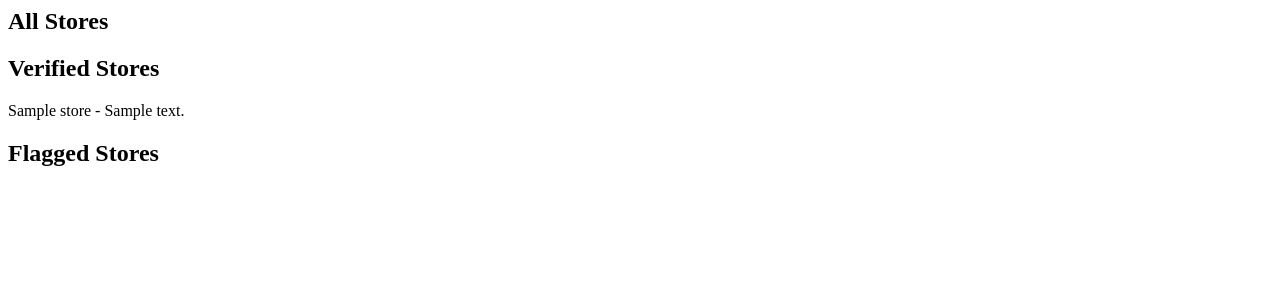
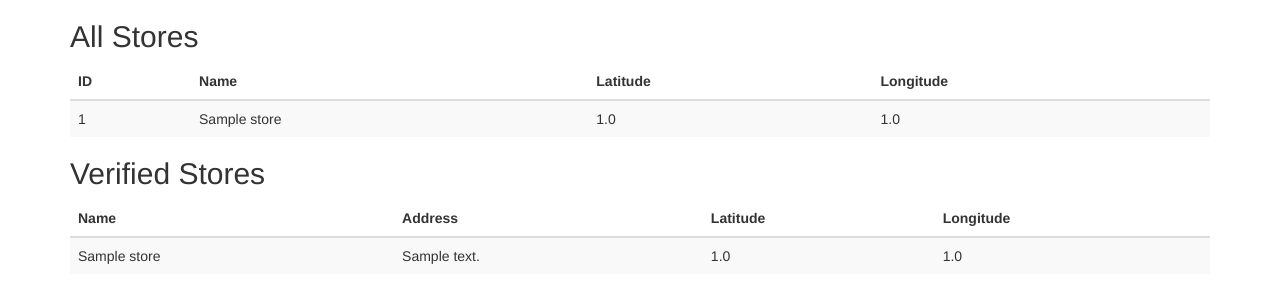
Before and after one commit to ZicsX/location_validator, a Django app: page /result in a window 1280 px wide. Shown: the top 303 px of the page. Run offline with Django 4.2, Linux system fonts and the light colour scheme; tables that the repository leaves empty hold one stand-in row (values such as "Sample post"); some libraries are stand-ins or nearby versions.

Commit message:
updated template

```diff
--- a/stores/scraper.py
+++ b/stores/scraper.py
@@ -28,7 +28,7 @@ def scrape_store_data(url):
         if validated_store:
             # Create a new Store object for each store
             new_store = Store(id=store['id'],
-                              name=validated_store['name'],
+                              name=store['name'],
                               address = validated_store['address'],
                               latitude=validated_store['latitude'],
                               longitude=validated_store['longitude'],
--- a/stores/templates/stores/result.html
+++ b/stores/templates/stores/result.html
@@ -1,17 +1,86 @@
+<!DOCTYPE html>
+<html>
+<head>
+    <title>Store Scraper</title>
+    <!-- Add Bootstrap CSS -->
+    <link href="https://maxcdn.bootstrapcdn.com/bootstrap/3.3.7/css/bootstrap.min.css" rel="stylesheet">
+</head>
+<body>
+    <div class="container">
+        {% if stores %}
         <h2>All Stores</h2>
-<!-- Display all stores -->
-{% for store in all_stores %}
-    <p>{{ store.name }} - {{ store.address }}</p>
+        <table class="table table-striped">
+            <thead>
+                <tr>
+                    <th>ID</th>
+                    <th>Name</th>
+                    <th>Latitude</th>
+                    <th>Longitude</th>
+                </tr>
+            </thead>
+            <tbody>
+                {% for store in stores %}
+                <tr>
+                    <td>{{ store.id }}</td>
+                    <td>{{ store.name }}</td>
+                    <td>{{ store.latitude }}</td>
+                    <td>{{ store.longitude }}</td>
+                </tr>
                 {% endfor %}
+            </tbody>
+        </table>
+        {% endif %}
 
+        {% if verified_stores %}
         <h2>Verified Stores</h2>
-<!-- Display verified stores -->
+        <table class="table table-striped">
+            <thead>
+                <tr>
+                    <th>Name</th>
+                    <th>Address</th>
+                    <th>Latitude</th>
+                    <th>Longitude</th>
+                </tr>
+            </thead>
+            <tbody>
                 {% for store in verified_stores %}
-    <p>{{ store.name }} - {{ store.address }}</p>
+                <tr>
+                    <td>{{ store.name }}</td>
+                    <td>{{ store.address }}</td>
+                    <td>{{ store.latitude }}</td>
+                    <td>{{ store.longitude }}</td>
+                </tr>
                 {% endfor %}
+            </tbody>
+        </table>
+        {% endif %}
 
+        {% if flagged_stores %}
         <h2>Flagged Stores</h2>
-<!-- Display flagged stores -->
+        <table class="table table-striped">
+            <thead>
+                <tr>
+                    <th>ID</th>
+                    <th>Name</th>
+                    <th>Latitude</th>
+                    <th>Longitude</th>
+                </tr>
+            </thead>
+            <tbody>
                 {% for store in flagged_stores %}
-    <p>{{ store.name }} - {{ store.address }}</p>
+                <tr>
+                    <td>{{ store.id }}</td>
+                    <td>{{ store.name }}</td>
+                    <td>{{ store.latitude }}</td>
+                    <td>{{ store.longitude }}</td>
+                </tr>
                 {% endfor %}
+            </tbody>
+        </table>
+        {% endif %}
+    </div>
+
+    <!-- Add Bootstrap JS -->
+    <script src="https://maxcdn.bootstrapcdn.com/bootstrap/3.3.7/js/bootstrap.min.js"></script>
+</body>
+</html>
```
Also changed, not shown: stores/templates/stores/home.html (+18 -7 lines). Lines whose indentation alone changed are shown as unchanged.
